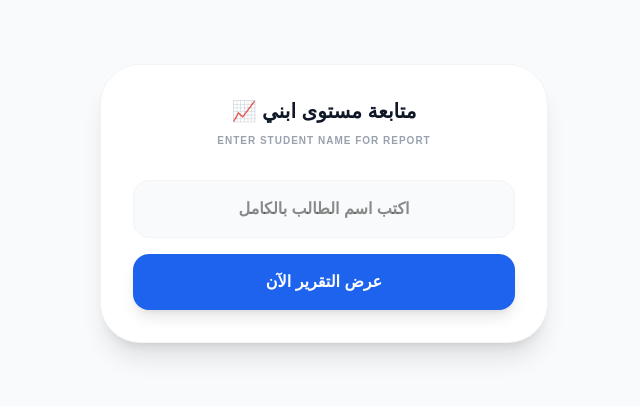
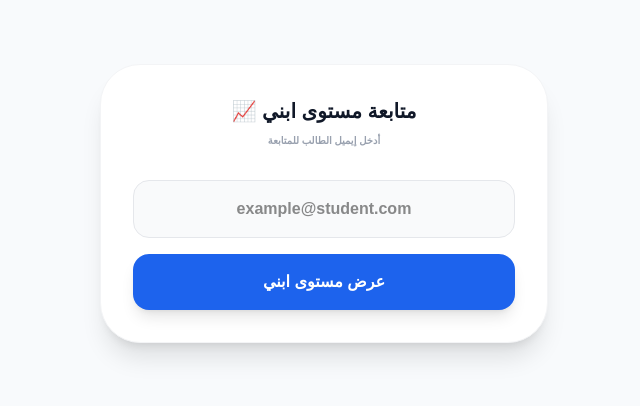
Before and after one commit to mhmedghanem225-dot/Mohamed-Ghanem-platform, a Next.js app: page /parent in a window 1280 px wide. Shown: the top 406 px of the page, without its empty margins (432-1072 px from the left). Built offline with nearby package versions, Linux system fonts and the light colour scheme.

Commit message:
feat: fix admin access and add parent search by email

```diff
--- a/app/admin/page.tsx
+++ b/app/admin/page.tsx
@@ -12,8 +12,8 @@ export default function AdminDashboard() {
     if (!savedSession) { router.replace("/"); return; }
 
     const userData = JSON.parse(savedSession);
-    // تأكد أن هذا الإيميل هو إيميلك المسجل في الشيت
-    if (userData.email !== "mohamedghanem@gmail.com") {
+    // ⚠️ ضع إيميلك هنا بالضبط كما تسجل به دخول
+    if (userData.email !== "mhmedghanem225@gmail.com") {
       router.replace("/profile");
       return;
     }
@@ -31,8 +31,9 @@ export default function AdminDashboard() {
         return {
           name: columns[0],          // العمود A
           grade: columns[3],         // العمود D
-          quizScore: columns[4] || "0",      // العمود E (بداية البيانات الجديدة)
-          completedCount: columns[5] || "0"  // العمود F
+          quizScore: columns[4] || "0",      // العمود E
+          completedCount: columns[5] || "0",  // العمود F
+          email: columns[6]          // العمود G (الإيميل للبحث)
         };
       }).filter(s => s.name);
 
@@ -46,11 +47,10 @@ export default function AdminDashboard() {
       <div className="max-w-4xl mx-auto">
         <div className="bg-[#1D63ED] p-8 rounded-[2.5rem] mb-6 text-center shadow-lg">
           <h1 className="text-2xl font-black text-white">لوحة تحكم المستر 👨‍🏫</h1>
-          <p className="text-blue-100 text-[10px] mt-2 uppercase font-bold tracking-widest">Ghanem Academy Monitoring</p>
         </div>
 
         {loading ? (
-          <div className="bg-white p-12 rounded-[2rem] text-center font-bold text-blue-600 animate-pulse shadow-sm border border-gray-100">جاري تحميل تقارير الطلاب...</div>
+          <div className="bg-white p-12 rounded-[2rem] text-center font-bold text-blue-600 animate-pulse shadow-sm border border-gray-100">جاري تحميل البيانات...</div>
         ) : (
           <div className="bg-white rounded-[2rem] shadow-sm overflow-hidden border border-gray-100">
             <div className="overflow-x-auto">
@@ -58,18 +58,18 @@ export default function AdminDashboard() {
                 <thead className="bg-gray-50 text-gray-400 text-[9px] uppercase font-black">
                   <tr>
                     <th className="p-5">الطالب</th>
-                    <th className="p-5">الصف</th>
                     <th className="p-5 text-center">الكويز (E)</th>
                     <th className="p-5 text-center">الدروس (F)</th>
+                    <th className="p-5 text-center">الإيميل (G)</th>
                   </tr>
                 </thead>
                 <tbody className="text-sm">
                   {students.map((s, i) => (
                     <tr key={i} className="border-t border-gray-50 hover:bg-blue-50/30 transition-all">
                       <td className="p-5 font-black text-gray-800">{s.name}</td>
-                      <td className="p-5 text-xs text-gray-500 font-bold">{s.grade}</td>
                       <td className="p-5 text-center font-black text-green-600">{s.quizScore}%</td>
                       <td className="p-5 text-center text-blue-600 font-bold">{s.completedCount}</td>
+                      <td className="p-5 text-center text-[10px] text-gray-400">{s.email}</td>
                     </tr>
                   ))}
                 </tbody>
--- a/app/parent/page.tsx
+++ b/app/parent/page.tsx
@@ -2,30 +2,30 @@
 import { useState } from "react";
 
 export default function ParentPage() {
-  const [studentName, setStudentName] = useState("");
+  const [email, setEmail] = useState("");
   const [report, setReport] = useState<any>(null);
   const [loading, setLoading] = useState(false);
 
   const checkProgress = async () => {
-    if(!studentName) return;
+    if(!email) return;
     setLoading(true);
     try {
       const res = await fetch(`https://docs.google.com/spreadsheets/d/e/2PACX-1vQ-ZJwP0z4SVM4XfAPevqPqsSvbSBRy18i_rbgfVNGYVHBZj10aHtdHqhMj8kKKkI0WHwWLDLFxXniO/pub?output=csv&t=${Date.now()}`);
       const data = await res.text();
       const rows = data.split(/\r?\n/).map(r => r.split(","));
 
-      // البحث باسم الطالب (لأن الشيت لا يحتوي على إيميلات في الصورة)
-      const student = rows.find(r => r[0]?.trim().toLowerCase() === studentName.toLowerCase());
+      // البحث بإيميل الطالب الموجود في العمود G (رقم 6 في المصفوفة)
+      const student = rows.find(r => r[6]?.trim().toLowerCase() === email.trim().toLowerCase());
 
       if (student) {
         setReport({
           name: student[0],
           grade: student[3],
-          quizScore: student[4] || "0", // العمود E
-          completedCount: student[5] || "0" // العمود F
+          quizScore: student[4] || "0",
+          completedCount: student[5] || "0"
         });
       } else {
-        alert("لم يتم العثور على طالب بهذا الاسم");
+        alert("عفواً، لم يتم العثور على طالب بهذا البريد الإلكتروني");
         setReport(null);
       }
     } catch (e) { alert("حدث خطأ في الاتصال"); }
@@ -33,24 +33,21 @@ export default function ParentPage() {
   };
 
   return (
-    <div className="min-h-screen bg-[#F8FAFC] p-6 text-right font-sans" dir="rtl">
-      <div className="max-w-md mx-auto mt-10">
+    <div className="min-h-screen bg-[#F8FAFC] p-6 text-right" dir="rtl">
+      <div className="max-w-md mx-auto mt-10 font-sans">
         <div className="bg-white rounded-[2.5rem] p-8 shadow-xl border border-gray-100">
           <h2 className="text-xl font-black text-gray-900 mb-2 text-center">متابعة مستوى ابني 📈</h2>
-          <p className="text-[10px] text-gray-400 font-bold text-center mb-8 uppercase tracking-widest">Enter student name for report</p>
+          <p className="text-[10px] text-gray-400 font-bold text-center mb-8 uppercase">أدخل إيميل الطالب للمتابعة</p>
 
           <input
-            type="text"
-            placeholder="اكتب اسم الطالب بالكامل"
-            className="w-full p-4 rounded-2xl bg-gray-50 border border-gray-100 mb-4 text-center outline-none focus:ring-2 focus:ring-blue-400 transition-all font-bold"
-            onChange={(e) => setStudentName(e.target.value)}
+            type="email"
+            placeholder="example@student.com"
+            className="w-full p-4 rounded-2xl bg-gray-50 border border-gray-200 mb-4 text-center outline-none focus:ring-2 focus:ring-blue-400 transition-all font-bold"
+            onChange={(e) => setEmail(e.target.value)}
           />
 
-          <button
-            onClick={checkProgress}
-            className="w-full bg-[#1D63ED] text-white py-4 rounded-2xl font-black shadow-lg active:scale-95 transition-all"
-          >
-            {loading ? "جاري البحث..." : "عرض التقرير الآن"}
+          <button onClick={checkProgress} className="w-full bg-[#1D63ED] text-white py-4 rounded-2xl font-black shadow-lg active:scale-95 transition-all">
+            {loading ? "جاري البحث..." : "عرض مستوى ابني"}
           </button>
 
           {report && (
@@ -59,7 +56,6 @@ export default function ParentPage() {
                 <p className="text-lg font-black text-blue-900">{report.name}</p>
                 <p className="text-[10px] font-bold text-blue-400 uppercase mt-1">{report.grade}</p>
               </div>
-
               <div className="grid grid-cols-2 gap-4">
                 <div className="bg-green-50 p-5 rounded-3xl border border-green-100 text-center">
                   <p className="text-2xl mb-1">🎯</p>
```
